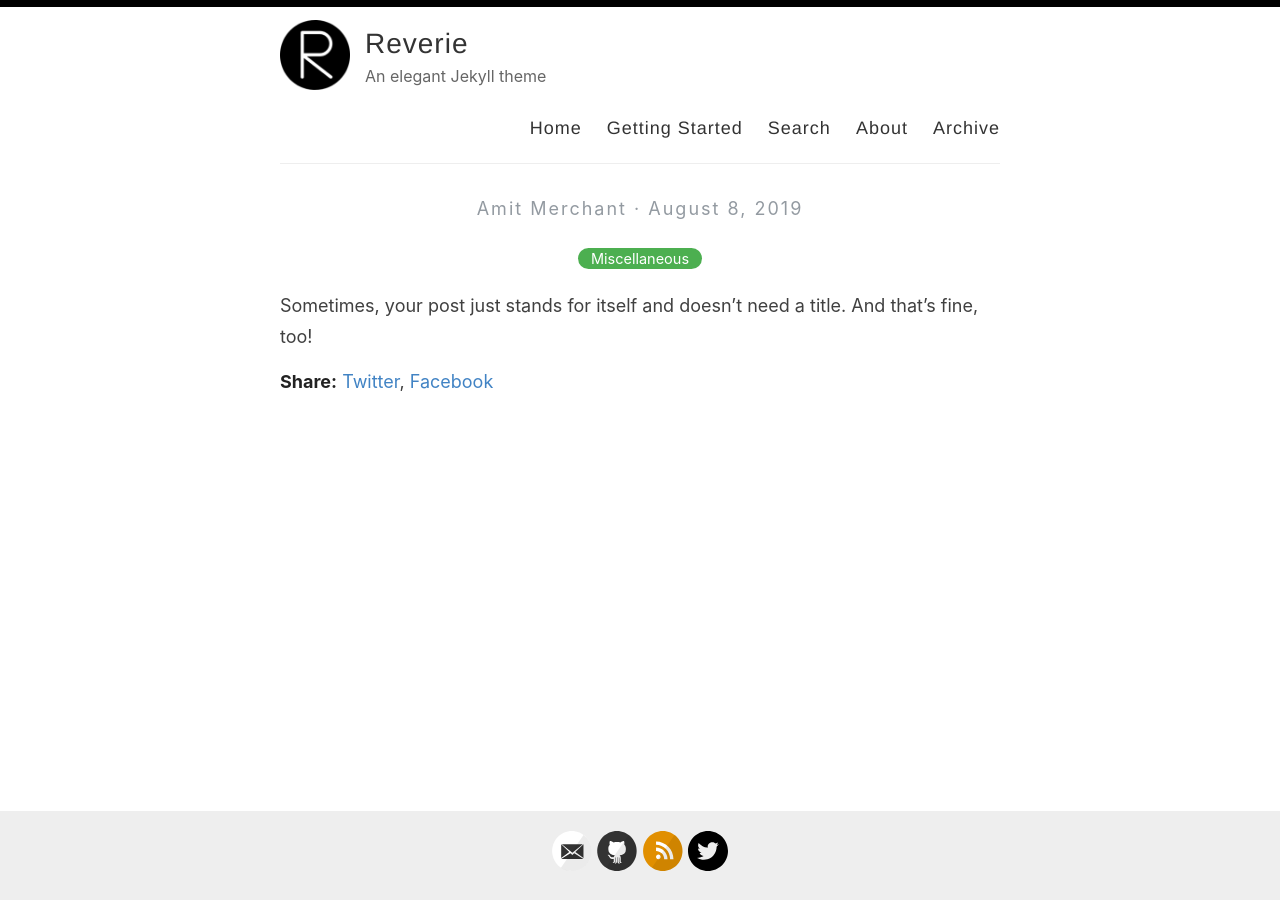
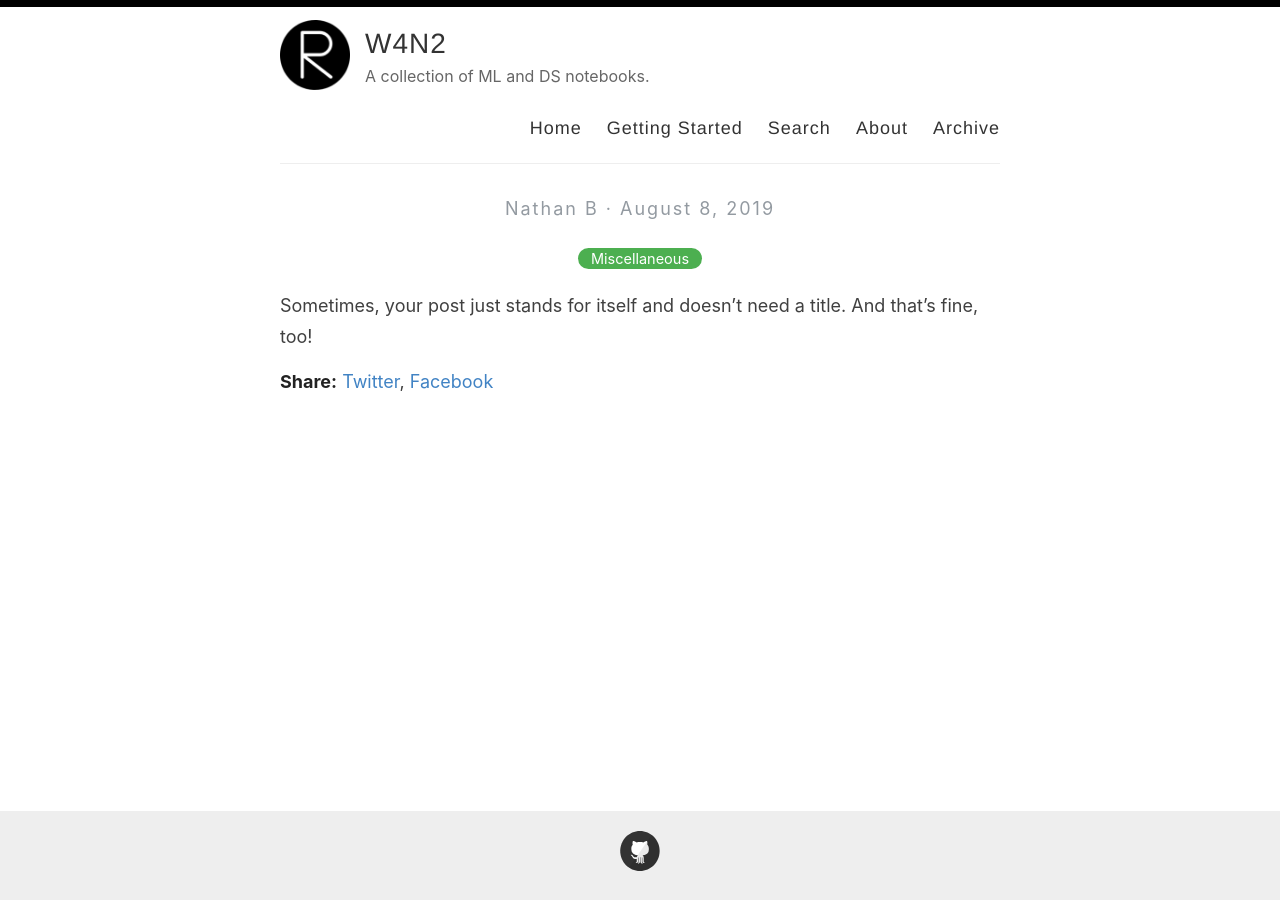
Before and after one commit to W4N2/w4n2.github.io, a Jekyll site: the page built from _posts/2019-08-08-no-title-posts.md, in a window 1280 px wide. Built offline with Jekyll 4.4.1, drawn with Linux system fonts in a browser that asks for light colours.

Commit message:
Update _config.yml

```diff
--- a/_config.yml
+++ b/_config.yml
@@ -3,13 +3,13 @@
 #
 
 # Name of your site (displayed in the header)
-name: Reverie
+name: W4N2
 
 # Name of the author
-author: Amit Merchant
+author: Nathan B
 
 # Short bio or description (displayed in the header)
-description: An elegant Jekyll theme
+description: A collection of ML and DS notebooks.
 
 # URL of your avatar or profile pic (you could use your GitHub profile pic)
 avatar: /images/reverie.png
@@ -20,25 +20,8 @@ avatar: /images/reverie.png
 
 # Includes an icon in the footer for each username you enter
 footer-links:
-  dribbble:
-  email: amit.d.merchant@gmail.com
-  facebook:
-  flickr:
-  github: amitmerchant1990/reverie
-  instagram:
-  linkedin:
-  pinterest:
-  rss: rss
-  twitter: amit_merchant
-  stackoverflow:
-  youtube: # channel/<your_long_string> or user/<user-name>
-  googleplus: # anything in your profile username that comes after plus.google.com/
-  playconsole:
+  github: github.com/w4n2
 
-
-# Enter your Disqus shortname (not your username) to enable commenting on posts
-# You can find your shortname on the Settings page of your Disqus account
-disqus:
 
 # Enter your Google Analytics web tracking code (e.g. UA-2110908-2) to activate tracking
 google_analytics: UA-43339302-11
@@ -48,14 +31,14 @@ google_analytics: UA-43339302-11
 
 # Your website URL (e.g. http://amitmerchant1990.github.io or http://www.amitmerchant.com)
 # Used for Sitemap.xml and your RSS feed
-url: http://www.amitmerchant.com/reverie
-enforce_ssl: https://www.amitmerchant.com/reverie
+#url: http://www.amitmerchant.com/reverie
+#enforce_ssl: https://www.amitmerchant.com/reverie
 
 # If you're hosting your site at a Project repository on GitHub pages
 # (http://yourusername.github.io/repository-name)
 # and NOT your User repository (http://yourusername.github.io)
 # then add in the baseurl here, like this: "/repository-name"
-baseurl: "/reverie"
+#baseurl: "/reverie"
 
 #
 # !! You don't need to change any of the configuration flags below !!
@@ -81,11 +64,13 @@ sass:
   style: :expanded # You might prefer to minify using :compressed
 
 # Use the following plug-ins
+remote_theme: pages-themes/minimal@v0.2.0
 plugins:
   - jekyll-sitemap # Create a sitemap using the official Jekyll sitemap gem
   - jekyll-feed # Create an Atom feed using the official Jekyll feed gem
   - jekyll-seo-tag
   - jekyll-paginate
+  - jekyll-remote-theme # add this line to the plugins list if you already have one
 
 include: ['_pages']
 
```
